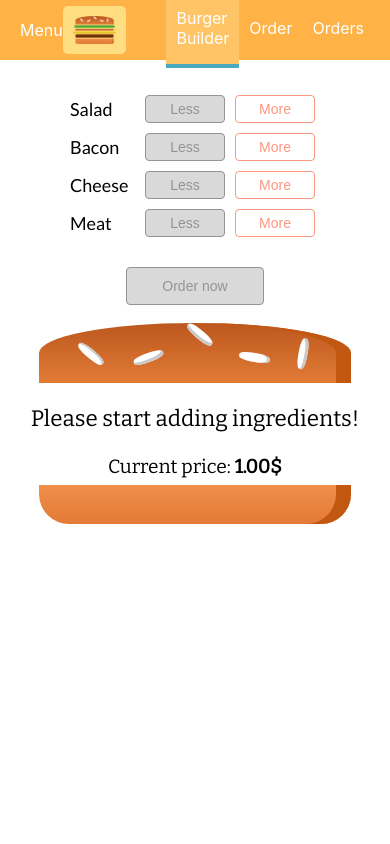
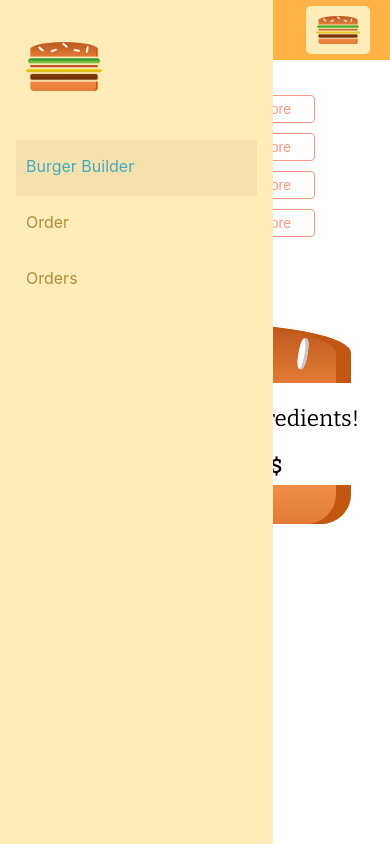
Before and after one commit to Babiy7/burger-app, a React (Create React App) app: page / in a window 390 px wide. Built offline with nearby package versions, Linux system fonts and the light colour scheme.

Commit message:
Fixed the SideDrawer.

```diff
--- a/src/component/Layout/Layout.js
+++ b/src/component/Layout/Layout.js
@@ -1,11 +1,13 @@
 import React from "react";
 import classes from "./Layout.module.css";
 import Toolbar from "../UI/Navigation/Toolbar/Toolbar";
+import SideDrawer from "../UI/Navigation/SideDrawer/SideDrawer";
 
 const Layout = props => {
   return (
     <div className={classes.Layout}>
       <Toolbar />
+      <SideDrawer />
       <main className={classes.Main}>{props.children}</main>
     </div>
   );
--- a/src/component/Logo/Logo.module.css
+++ b/src/component/Logo/Logo.module.css
@@ -11,3 +11,9 @@
 .Logo img {
     height: 100%;
 }
+
+@media (max-width: 499px) {
+    .Logo {
+        background: #ffecb8;
+    }
+}
--- a/src/component/UI/Navigation/NavigationItems/NavigationItem/NavigationItem.module.css
+++ b/src/component/UI/Navigation/NavigationItems/NavigationItem/NavigationItem.module.css
@@ -19,3 +19,17 @@
     background: #ffc466;
     border-bottom: 4px solid #49aabf;
 }
+
+@media (max-width: 499px) {
+    .NavigationItem {
+        display: block;
+    }
+    .NavigationItem a {
+        color: #b08f3a;
+    }
+    .NavigationItem a:hover, .NavigationItem a:active, .NavigationItem a.active {
+        color: #49aabf;
+        background: #f5e1ae;
+        border-bottom: 4px solid transparent;
+    }
+}
--- a/src/component/UI/Navigation/NavigationItems/NavigationItems.module.css
+++ b/src/component/UI/Navigation/NavigationItems/NavigationItems.module.css
@@ -5,3 +5,10 @@
     margin: 0;
     list-style: none;
 }
+
+@media (max-width: 499px) {
+    .NavigationItems {
+        flex-direction: column;
+        align-items: stretch;
+    }
+}
--- /dev/null
+++ b/src/component/UI/Navigation/SideDrawer/SideDrawer.js
@@ -0,0 +1,19 @@
+import React from "react";
+import classes from "./SideDrawer.module.css";
+import Logo from "../../../Logo/Logo";
+import NavigationItems from "../NavigationItems/NavigationItems";
+
+const SideDrawer = () => {
+  return (
+    <div className={classes.SideDrawer}>
+      <div className={classes.Logo}>
+        <Logo />
+      </div>
+      <nav className={classes.MobileOnly}>
+        <NavigationItems />
+      </nav>
+    </div>
+  );
+};
+
+export default SideDrawer;
--- /dev/null
+++ b/src/component/UI/Navigation/SideDrawer/SideDrawer.module.css
@@ -0,0 +1,33 @@
+.SideDrawer {
+    display: none;
+}
+
+@media (max-width: 499px) {
+    .SideDrawer {
+        display: flex;
+        flex-direction: column;
+        width: 280px;
+        max-width: 70%;
+        height: 100%;
+        background: #ffecb8;
+        position: fixed;
+        top: 0;
+        left: 0;
+        padding: 32px 16px;
+        box-sizing: border-box;
+        z-index: 200;
+        transition: transform 0.3s ease-out;
+    }
+    .Logo {
+        height: 11%;
+        margin-bottom: 22px;
+    }
+}
+
+.Open {
+    transform: translateX(0);
+}
+
+.Close {
+    transform: translateX(-100%);
+}
--- a/src/component/UI/Navigation/Toolbar/Toolbar.js
+++ b/src/component/UI/Navigation/Toolbar/Toolbar.js
@@ -8,7 +8,7 @@ const Toolbar = props => {
     <div className={classes.Toolbar}>
       <div>Menu</div>
       <Logo />
-      <ul>
+      <ul className={classes.DesktopOnly}>
         <NavigationItems></NavigationItems>
       </ul>
     </div>
--- a/src/component/UI/Navigation/Toolbar/Toolbar.module.css
+++ b/src/component/UI/Navigation/Toolbar/Toolbar.module.css
@@ -13,3 +13,9 @@
   color: white;
   z-index: 90;
 }
+
+@media (max-width: 499px) {
+  .DesktopOnly {
+    display: none;
+  }
+}
```
